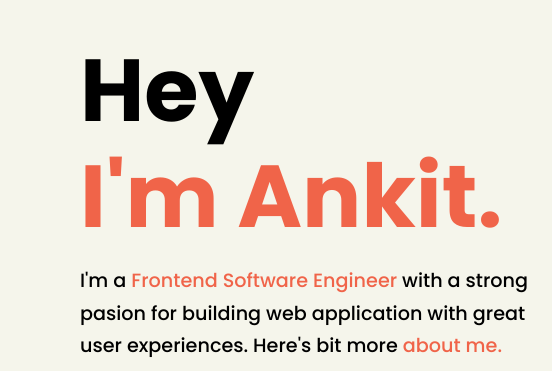
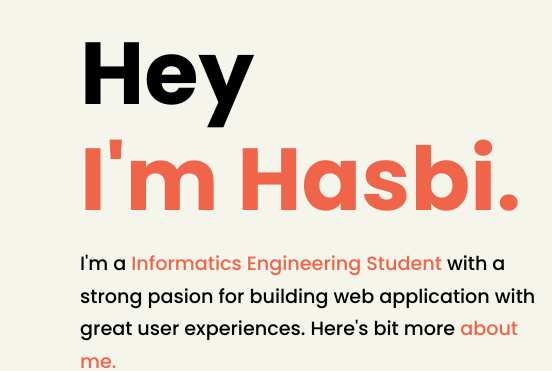
Before and after one commit to xhasby18/my-portofolio, a plain HTML site: page index.html in a window 1280 px wide. Shown: the part 167-538 px from the top of the page, 84-636 px from the left. Drawn offline with nearby package versions, Linux system fonts and the light colour scheme.

Commit message:
Update index.html

```diff
--- a/index.html
+++ b/index.html
@@ -14,7 +14,7 @@
             emailjs.init("4ScG4W9HM93QjdSf-");
         })();
     </script>
-    <title>Ankit Kaushik | Portfolio</title>
+    <title>Hasbi Ashshiddiq | Portfolio</title>
 </head>
 
 <body onmousemove="moveBackground(event)">
@@ -41,9 +41,9 @@
                 <div class="header__content">
                     <div class="header__content--heading">
                         <div class="header__content--heading-one">Hey</div>
-                        <div class="header__content--heading-two"><span class="text-color">I'm Ankit.</span></div>
+                        <div class="header__content--heading-two"><span class="text-color">I'm Hasbi.</span></div>
                     </div>
-                    <div class="header__content--info">I'm a <span class="text-color">Frontend Software Engineer</span>
+                    <div class="header__content--info">I'm a <span class="text-color">Informatics Engineering Student</span>
                         with a strong pasion for building web application with great user experiences. Here's bit more
                         <span class="text-color click" onclick="toggleModel()">about me.</span>
                     </div>
```
